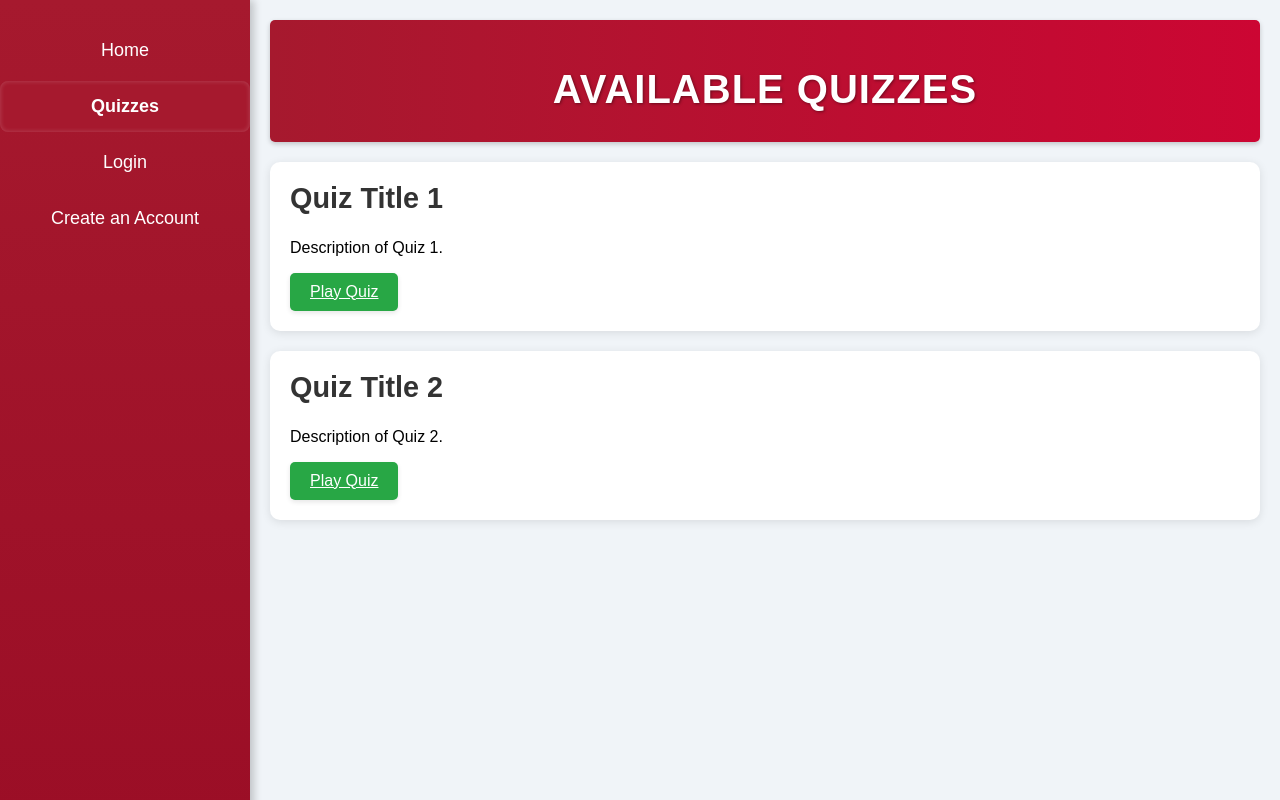
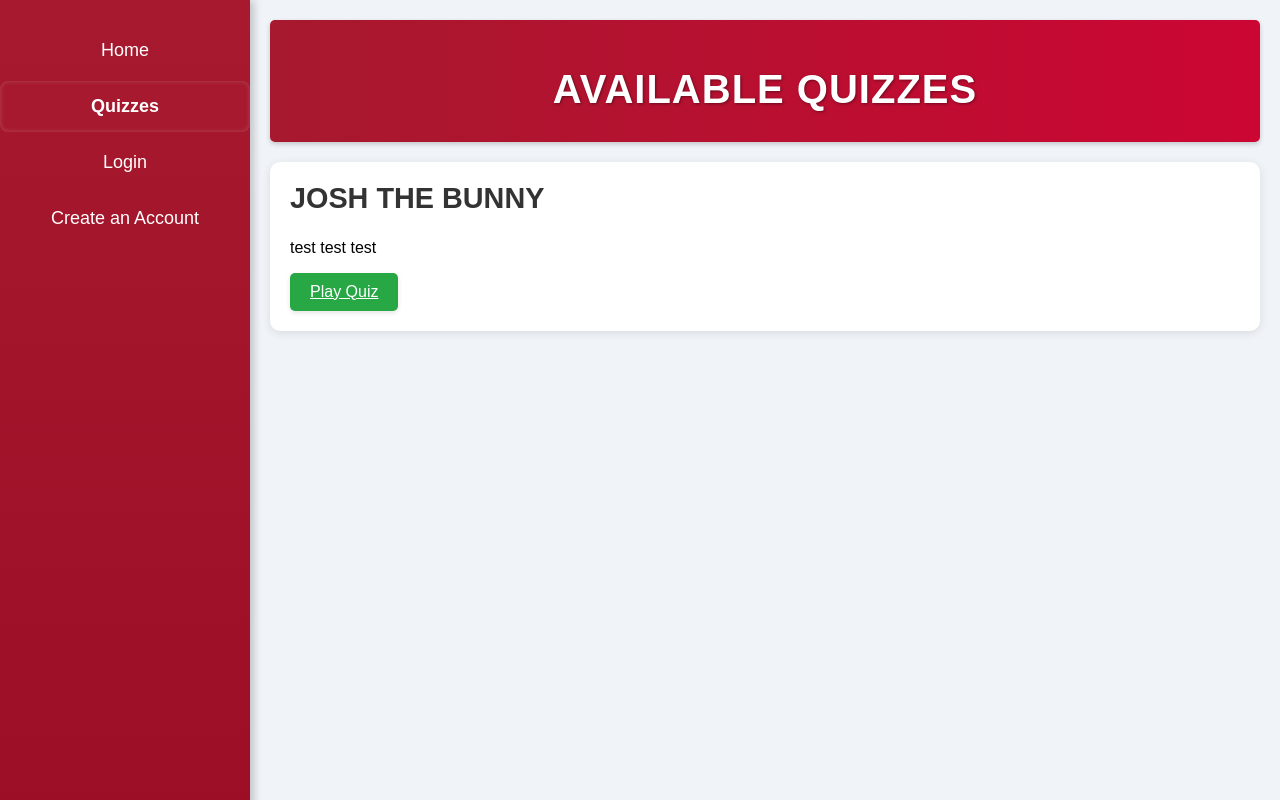
Before and after one commit to Joshua-Justus/Trivia-Game-276, a Flask app: page /quizzes in a window 1280 px wide. Run offline with Flask 3, Linux system fonts and the light colour scheme.

Commit message:
modified quizzes.html, play_quiz.html and app.py for correctly fetching data from DB and implementing it to the play quiz section

```diff
--- a/app.py
+++ b/app.py
@@ -1,14 +1,12 @@
 from flask import Flask, redirect, render_template, request, url_for, flash, session, jsonify
-from werkzeug.security import generate_password_hash, check_password_hash  # Import for password security
+from werkzeug.security import generate_password_hash, check_password_hash
 from models import db
 from user import User
 from create_quiz import create_quiz_bp, Quiz, Question
 
 app = Flask(__name__)
-app.config['SQLALCHEMY_DATABASE_URI'] = 'sqlite:///quiz.db'  # Database configuration
+app.config['SQLALCHEMY_DATABASE_URI'] = 'sqlite:///quiz.db'
 app.config['SQLALCHEMY_TRACK_MODIFICATIONS'] = False
-
-# Set a secret key for Flask. Helps for the flash, the updating messages.
 app.secret_key = 'cmpt_276_trivia'
 
 # Initialize the database with the app.
@@ -24,66 +22,51 @@ with app.app_context():
 def home():
     return render_template('base.html')
 
+# Route to display all available quizzes
 @app.route("/quizzes")
-def quiz():
-    return render_template('quizzes.html')
+def quizzes():
+    # Retrieve all quizzes from the database
+    quizzes = Quiz.query.all()
+    return render_template('quizzes.html', quizzes=quizzes)
 
-# Sample quiz data for testing
-sample_quiz = {
-    'id': 1,
-    'title': 'General Knowledge Quiz',
-    'questions': [
-        {'text': 'What is the capital of France?', 'answers': ['Paris', 'London', 'Rome', 'Berlin'], 'correct': 'Paris'},
-        {'text': 'What is 2 + 2?', 'answers': ['3', '4', '5', '6'], 'correct': '4'},
-        {'text': 'What is the largest ocean on Earth?', 'answers': ['Indian Ocean', 'Atlantic Ocean', 'Arctic Ocean', 'Pacific Ocean'], 'correct': 'Pacific Ocean'},
-    ]
-}
-
-# Made Changes Here
+# Route to display a specific quiz by ID, including its questions
 @app.route("/play_quiz/<int:quiz_id>")
 def play_quiz(quiz_id):
-    # Retrieve the ID from the database:
+    # Retrieve the quiz by ID
     quiz = Quiz.query.get(quiz_id)
-    # Redirect if the Quiz does not exist
     if not quiz:
-        return redirect(url_for("quiz"))
+        flash("Quiz not found.")
+        return redirect(url_for('quizzes'))
 
-    # Get the questions from the Database
+    # Retrieve all questions for the selected quiz
     questions = Question.query.filter_by(quiz_id=quiz_id).all()
-    print("Questions Retrieved:", questions)
-    # Redirect if the Questions are not found
-    if not questions:
-        return redirect(url_for("quiz"))
 
-    # Parse the question index from the url
-    question_index = request.args.get('question_index', default=0, type=int)
+    # Set the initial question index (if no question index is specified in the URL)
+    question_index = int(request.args.get('question_index', 0))
 
-    # Returns the user back to the quizzes page if the question index exceeds the number of questions in the quiz
-    if question_index >= len(questions):
-        return redirect(url_for("quiz"))
+    # Check if the question index is within the bounds of the question list
+    if question_index < len(questions):
+        current_question = questions[question_index]
+    else:
+        # Redirect to quiz list if all questions are answered
+        return redirect(url_for('quizzes'))
 
-    # Formatting of the quiz database for the front end
-    current_question = questions[question_index]
-
-    # Helps the formatting to match up with what we discussed
-    padded_question_number = str(question_index + 1).zfill(2)
-
-    correct_answer = current_question.correct_answer
-    correct_answer_id = f"{quiz_id}.{padded_question_number}{correct_answer}"
-
+    # Format the quiz data for display
     quiz_data = {
-        "quiz_id": quiz.id,
-        f"{quiz_id}.000": quiz.title,
-        f"{quiz_id}.001": quiz.description,
-        f"{quiz_id}.002": quiz.time_limit,
-        f"{quiz_id}.{padded_question_number}0": current_question.question_text,
-        "options": {
-        f"{quiz_id}.{padded_question_number}1": current_question.option1,
-        f"{quiz_id}.{padded_question_number}2": current_question.option2,
-        f"{quiz_id}.{padded_question_number}3": current_question.option3,
-        f"{quiz_id}.{padded_question_number}4": current_question.option4,
-        },
-        "correct_answer": correct_answer_id
+        'quiz_id': quiz.id,
+        'title': quiz.title,
+        'description': quiz.description,
+        'time_limit': quiz.time_limit,
+        'current_question': {
+            'question_text': current_question.question_text,
+            'options': {
+                '1': current_question.option1,
+                '2': current_question.option2,
+                '3': current_question.option3,
+                '4': current_question.option4
+            },
+            'correct_answer': current_question.correct_answer
+        }
     }
 
     return render_template("play_quiz.html", quiz=quiz_data, current_question=question_index)
@@ -149,7 +132,7 @@ def logout():
     return redirect(url_for("home"))
 
 
-# Show questions from the database
+# Show questions from the database as JSON for API access (optional)
 @app.route('/show_questions', methods=['GET'])
 def show_questions():
     questions = Question.query.all()
--- a/templates/quizzes.html
+++ b/templates/quizzes.html
@@ -5,7 +5,7 @@
     <meta name="viewport" content="width=device-width, initial-scale=1.0">
     <meta http-equiv="X-UA-Compatible" content="ie=edge">
     <title>Quizzes - Trivia 276</title>
-    <link rel="stylesheet" href="static/main.css"> <!-- Link to external CSS file -->
+    <link rel="stylesheet" href="{{ url_for('static', filename='main.css') }}"> <!-- Link to external CSS file -->
     <link rel="icon" type="image/png" href="{{ url_for('static', filename='images/trivia-logo.png') }}"> <!-- LOGO -->
 </head>
 <body>
@@ -15,36 +15,14 @@
         <a class="active" href="/quizzes" title="">Quizzes</a>
         {% if 'user_id' in session %}
             <a href="/create_quiz" title="">Create a Quiz</a>
-            <a href="/logout" title="">Log Out</a>  <!-- Show Logout only when user is logged in -->
+            <a href="/logout" title="">Log Out</a>
         {% else %}
             <a href="/login" title="">Login</a>
             <a href="/signup" title="">Create an Account</a>
         {% endif %}
     </div>
+
     <!-- Main Content -->
-    <div class="main-content">
-        <header>
-            <h1>Available Quizzes</h1>
-        </header>
-        <div class="container">
-            <div class="quiz-list">
-                <div class="quiz-item">
-                    <h2 class="quiz-title">Quiz Title 1</h2>
-                    <p>Description of Quiz 1.</p>
-                    <a href="/play_quiz/1" class="btn">Play Quiz</a>
-                </div>
-                <div class="quiz-item">
-                    <h2 class="quiz-title">Quiz Title 2</h2>
-                    <p>Description of Quiz 2.</p>
-                    <a href="/play_quiz/2" class="btn">Play Quiz</a>
-                </div>
-                <!-- Add more quizzes as needed -->
-            </div>
-        </div>
-    </div>
-</body>
-</html>
-<!--
     <div class="main-content">
         <header>
             <h1>Available Quizzes</h1>
@@ -54,11 +32,12 @@
                 {% for quiz in quizzes %}
                 <div class="quiz-item">
                     <h2 class="quiz-title">{{ quiz.title }}</h2>
-                    <p>{{ quiz.description }}</p>
-                    <a href="/play_quiz/{{ quiz.id }}" class="btn">Play Quiz</a>
+                    <p class="quiz-description">{{ quiz.description }}</p>
+                    <a href="{{ url_for('play_quiz', quiz_id=quiz.id) }}" class="btn">Play Quiz</a>
                 </div>
                 {% endfor %}
             </div>
         </div>
     </div>
--->
+</body>
+</html>
```
Also changed, not shown: templates/play_quiz.html (+44 -7 lines), instance/quiz.db.
